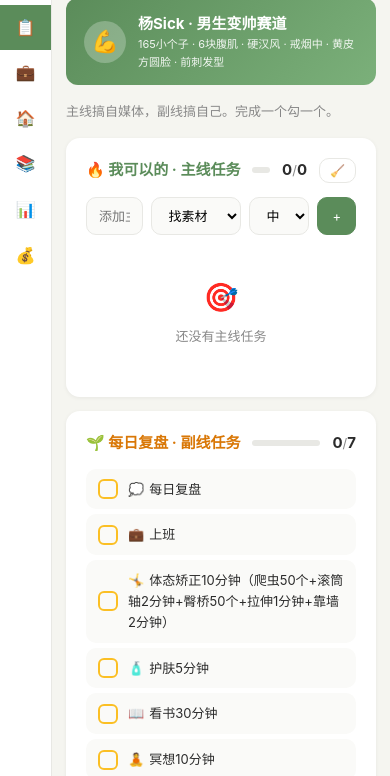
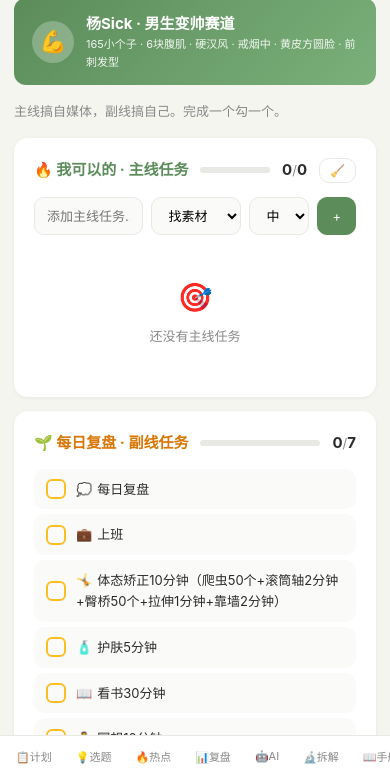
Before and after one commit to yk1336007-tech/yangsick-workspace, a plain HTML site: page index.html in a window 390 px wide. Shown: the part 68-844 px from the top of the page. Drawn offline with nearby package versions, Linux system fonts and the light colour scheme.

Commit message:
优化移动端导航：底部横向Tab替代侧边栏，解决卡顿问题

```diff
--- a/index.html
+++ b/index.html
@@ -178,7 +178,17 @@ textarea.input{resize:vertical;min-height:42px}
 .profile-banner .avatar{width:42px;height:42px;border-radius:50%;background:rgba(255,255,255,0.25);display:flex;align-items:center;justify-content:center;font-size:22px;flex-shrink:0}
 .profile-banner .info h3{font-size:15px;font-weight:700}
 .profile-banner .info p{font-size:11px;opacity:0.9}
-@media(max-width:768px){.sidebar{width:52px;padding:12px 0}.sidebar-brand{padding:0 6px 10px;text-align:center}.sidebar-brand h1{font-size:13px}.sidebar-brand p{display:none}.nav-category{padding:10px 6px;justify-content:center}.nav-category span:not(.cat-icon){display:none}.nav-sub{display:none}.nav-item-solo{padding:10px 6px;justify-content:center}.nav-item-solo span:not(.solo-icon){display:none}.sidebar-footer{display:none}.content{padding:14px}.insp-grid,.ai-grid,.learn-grid,.bill-stats{grid-template-columns:1fr}}
+@media(max-width:768px){
+.app{flex-direction:column;height:100vh}
+.sidebar{display:none}
+.mobile-nav{display:flex!important}
+.content{flex:1;padding:14px;padding-bottom:70px;overflow-y:auto;-webkit-overflow-scrolling:touch}
+.insp-grid,.ai-grid,.learn-grid,.bill-stats{grid-template-columns:1fr}
+}
+.mobile-nav{display:none;position:fixed;bottom:0;left:0;right:0;background:#fff;border-top:1px solid var(--border);z-index:1000;padding:6px 4px calc(6px + env(safe-area-inset-bottom));overflow-x:auto;-webkit-overflow-scrolling:touch;scrollbar-width:none}
+.mobile-nav::-webkit-scrollbar{display:none}
+.mobile-nav-item{flex-shrink:0;padding:6px 12px;font-size:11px;color:var(--text-light);border:none;background:none;cursor:pointer;white-space:nowrap;font-family:inherit;border-radius:8px;transition:all 0.15s}
+.mobile-nav-item.active{color:var(--primary);background:var(--primary-light);font-weight:600}
 ::-webkit-scrollbar{width:4px}::-webkit-scrollbar-track{background:transparent}::-webkit-scrollbar-thumb{background:#D1D5DB;border-radius:2px}
 </style>
 </head>
@@ -332,18 +342,25 @@ textarea.input{resize:vertical;min-height:42px}
 </main>
 </div>
 <div class="toast" id="toast"></div>
+<nav class="mobile-nav" id="mobileNav"></nav>
 
 <script>
 function switchPage(p){
   document.querySelectorAll('.nav-item-solo,.nav-sub-item').forEach(e=>e.classList.remove('active'));
   const t=document.querySelector(`[data-page="${p}"]`);if(t)t.classList.add('active');
+  document.querySelectorAll('.mobile-nav-item').forEach(e=>e.classList.remove('active'));
+  const mt=document.querySelector(`.mobile-nav-item[data-page="${p}"]`);if(mt){mt.classList.add('active');mt.scrollIntoView({behavior:'smooth',inline:'center',block:'nearest'})}
   document.querySelectorAll('.page').forEach(e=>e.classList.remove('active'));
   const pg=document.getElementById('page-'+p);if(pg){pg.classList.add('active');
     const si=document.querySelector(`.nav-sub-item[data-page="${p}"]`);
     if(si){const cat=si.closest('.nav-sub')?.previousElementSibling;if(cat)cat.classList.add('open');}
   }
   if(p==='finance')renderYearChart();if(p==='bill')renderBillChart();
+  document.querySelector('.content')?.scrollTo(0,0);
 }
+// 移动端导航
+const mobileNavItems=[{page:'plan',label:'📋计划'},{page:'inspiration',label:'💡选题'},{page:'hot',label:'🔥热点'},{page:'review',label:'📊复盘'},{page:'ai',label:'🤖AI'},{page:'luca',label:'🔬拆解'},{page:'manual',label:'📖手册'},{page:'bill',label:'💰记账'},{page:'memo',label:'📝备忘'},{page:'learn',label:'📚学习'},{page:'dayreview',label:'📊日复盘'},{page:'finance',label:'💰财务'}];
+function initMobileNav(){const nav=document.getElementById('mobileNav');nav.innerHTML=mobileNavItems.map(i=>`<button class="mobile-nav-item" data-page="${i.page}" onclick="switchPage('${i.page}')">${i.label}</button>`).join('');}
 const SK='wbs_v3_';let today=new Date().toISOString().slice(0,10);
 let state={date:today,mainTasks:[],subTasks:[],subInitDate:'',memos:[],dataItems:[],review:'',savedQuotes:[],quoteIdx:0,quoteDate:'',inspirationDate:'',inspirationIdx:[],bills:[],billType:'expense',dayReview:'',weekReview:'',monthReview:'',learnNotes:'',chartMode:'month'};
 function loadState(){try{const r=localStorage.getItem(SK+today);if(r)state={...state,...JSON.parse(r)};}catch(e){}}
@@ -437,6 +454,7 @@ function saveLearnNotes(){state.learnNotes=document.getElementById('learnNotes')
 
 // 初始化
 loadState();
+initMobileNav();
 renderDate();
 if(state.subInitDate!==today||!state.subTasks||state.subTasks.length===0){state.subTasks=defaultSubTasks.map(s=>({id:uid(),text:s.text,emoji:s.emoji,done:false,custom:false,createdAt:Date.now()}));state.subInitDate=today;saveState();}
 renderMainTasks();renderSubTasks();renderMemos();renderData();
```
